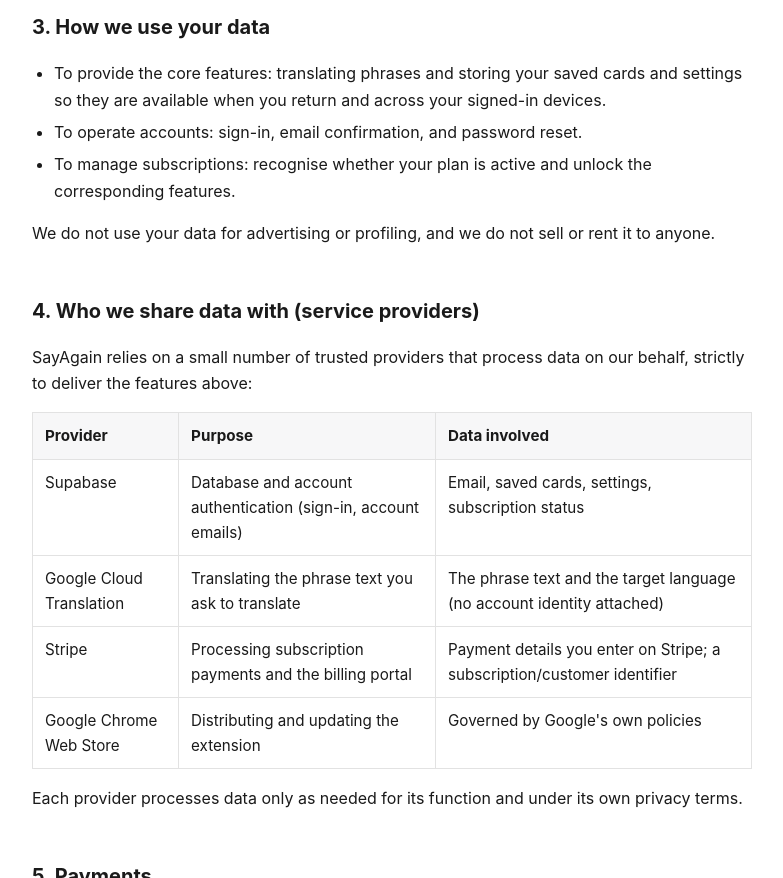
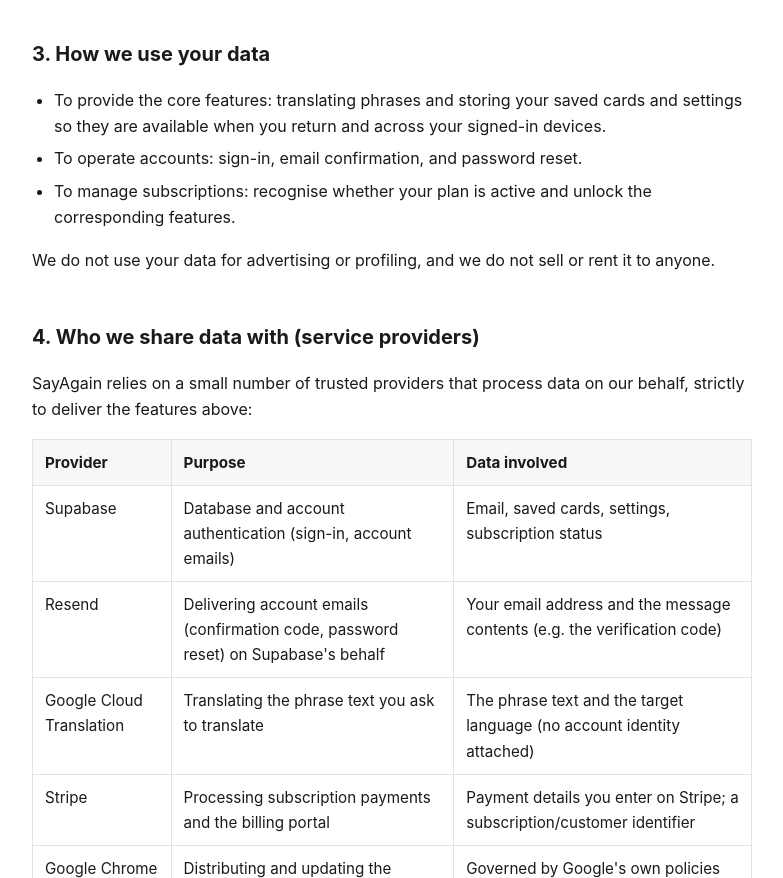
Before and after one commit to levafedorov/say-again-privacy-policy, a plain HTML site: page index.html in a window 1280 px wide. Shown: the part 1480-2358 px from the top of the page, without its empty margins (248-1031 px from the left). Drawn offline with Linux system fonts and the light colour scheme.

Commit message:
Add Resend as email-delivery sub-processor
Supabase Auth delivers account emails (confirmation code, password reset)
through Resend, which receives the recipient email and message contents.
Disclosed in section 2 and the providers table.

```diff
--- a/index.html
+++ b/index.html
@@ -114,7 +114,7 @@
 
   <h3>Account information</h3>
   <ul>
-    <li><strong>Email address</strong> — collected only if you create an account, so you can sign in and recover access. Account sign-in and account emails (confirmation code, password reset) are handled by our authentication provider, Supabase.</li>
+    <li><strong>Email address</strong> — collected only if you create an account, so you can sign in and recover access. Account sign-in is handled by our authentication provider, Supabase; the account emails it sends (confirmation code, password reset) are delivered through our email provider, Resend.</li>
   </ul>
 
   <h3>Saved phrases ("cards")</h3>
@@ -157,6 +157,11 @@
         <td>Supabase</td>
         <td>Database and account authentication (sign-in, account emails)</td>
         <td>Email, saved cards, settings, subscription status</td>
+      </tr>
+      <tr>
+        <td>Resend</td>
+        <td>Delivering account emails (confirmation code, password reset) on Supabase's behalf</td>
+        <td>Your email address and the message contents (e.g. the verification code)</td>
       </tr>
       <tr>
         <td>Google Cloud Translation</td>
```
